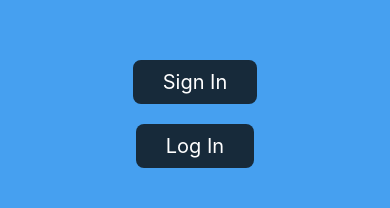
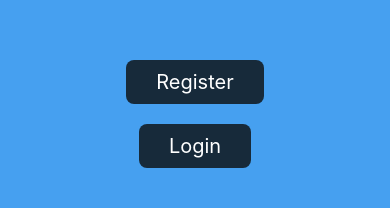
Before and after one commit to AntalZsofia/Trivia-Game, a React Native app in the folder frontend/trivia/: screen /Home in a window 390 px wide. Shown: the part 494-702 px from the top of the page. Built offline with nearby package versions, Linux system fonts and the light colour scheme.

Commit message:
Update button text and navigation in HomeScreen.js

```diff
--- a/frontend/trivia/screens/HomeScreen.js
+++ b/frontend/trivia/screens/HomeScreen.js
@@ -11,12 +11,12 @@
   return (
     <View style={styles.container}>
       <Image source={Title} style={{ width: 400, height: 400 }} resizeMode="contain" />
-      <TouchableOpacity style={styles.button} onPress={() => console.log("Sign in pressed")}>
-        <Text style={styles.buttonText}>Sign In</Text>
+      <TouchableOpacity style={styles.button} onPress={() => navigation.navigate('RegisterScreen')}>
+        <Text style={styles.buttonText}>Register</Text>
         </TouchableOpacity>
 
         <TouchableOpacity style={styles.button} onPress={() => navigation.navigate('LoginScreen')}>
-        <Text style={styles.buttonText}>Log In</Text>
+        <Text style={styles.buttonText}>Login</Text>
       </TouchableOpacity>
     </View>
   );
```
